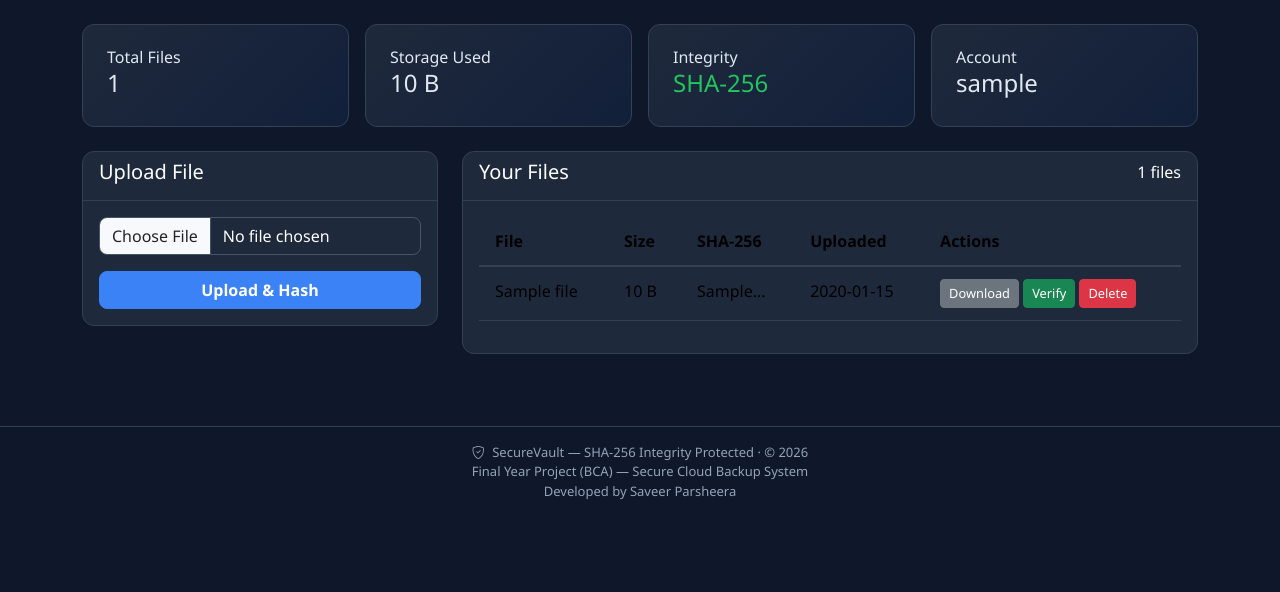
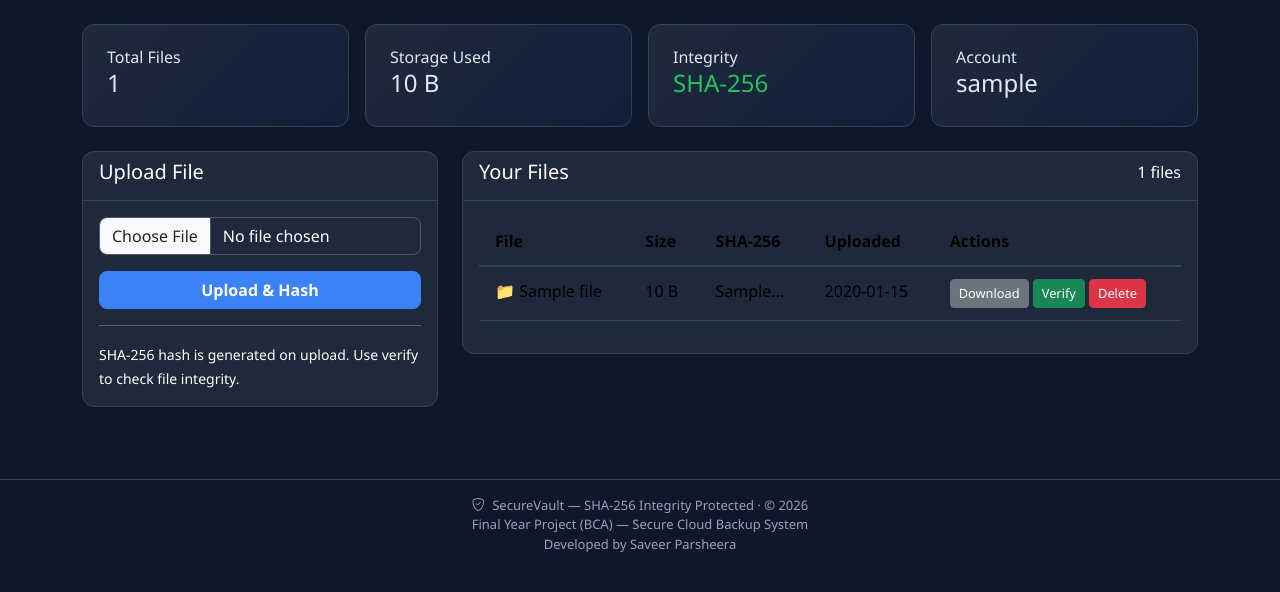
Before and after one commit to SaveerIsOP/secure-file-vault, a Flask app: page /dashboard in a window 1280 px wide. Shown: the part 57-649 px from the top of the page. Run offline with Flask 3, Linux system fonts and the light colour scheme; the visitor is signed in with stand-in values (Sample User, id 1); tables that the repository leaves empty hold one stand-in row (values such as "Sample post").

Commit message:
Update dashboard.html

```diff
--- a/templates/dashboard.html
+++ b/templates/dashboard.html
@@ -37,7 +37,7 @@
 
 <div class="row g-4">
 
-  <!-- Upload -->
+  <!-- Upload Panel -->
   <div class="col-lg-4">
     <div class="card" style="background:#1e293b; color:#fff;">
       <div class="card-header">
@@ -49,11 +49,17 @@
           <input type="file" name="file" class="form-control mb-3" required>
           <button class="btn btn-primary w-100">Upload & Hash</button>
         </form>
+
+        <hr>
+
+        <small>
+          SHA-256 hash is generated on upload. Use verify to check file integrity.
+        </small>
       </div>
     </div>
   </div>
 
-  <!-- Files -->
+  <!-- Files Table -->
   <div class="col-lg-8">
     <div class="card" style="background:#1e293b; color:#fff;">
 
@@ -79,9 +85,26 @@
 
           <tbody>
             {% for f in files %}
-            <tr style="background:#1e293b;">
+            {% set ext = f.original_name.rsplit('.', 1)[-1] if '.' in f.original_name else '' %}
 
-              <td>{{ f.original_name }}</td>
+            <tr style="background:#1e293b; border-bottom:1px solid #334155;">
+
+              <td>
+                {% if ext in ['jpg','jpeg','png','gif','webp','svg'] %}
+                  📷
+                {% elif ext in ['pdf'] %}
+                  📄
+                {% elif ext in ['zip','rar','7z'] %}
+                  🗜️
+                {% elif ext in ['mp4','mov','avi'] %}
+                  🎬
+                {% elif ext in ['mp3','wav'] %}
+                  🎵
+                {% else %}
+                  📁
+                {% endif %}
+                {{ f.original_name }}
+              </td>
 
               <td>{{ f.size | format_size }}</td>
 
@@ -90,6 +113,7 @@
               <td>{{ f.uploaded_at }}</td>
 
               <td>
+
                 <a href="{{ url_for('download', file_id=f.id, token=make_download_token(f.id)) }}"
                    class="btn btn-sm btn-secondary">Download</a>
 
@@ -104,11 +128,13 @@
                       style="display:inline;">
                   <button class="btn btn-sm btn-danger">Delete</button>
                 </form>
+
               </td>
 
             </tr>
             {% endfor %}
           </tbody>
+
         </table>
 
         {% else %}
@@ -126,3 +152,30 @@
 </div>
 
 {% endblock %}
+
+{% block scripts %}
+<script>
+document.querySelectorAll('.verify-btn').forEach(btn => {
+  btn.addEventListener('click', async () => {
+    const url = btn.dataset.url;
+
+    btn.innerText = "Checking...";
+
+    try {
+      const res = await fetch(url, { method: 'POST' });
+      const data = await res.json();
+
+      if (data.ok) {
+        alert("Integrity Verified");
+      } else {
+        alert("Verification Failed");
+      }
+    } catch {
+      alert("Error verifying file");
+    }
+
+    btn.innerText = "Verify";
+  });
+});
+</script>
+{% endblock %}
```
